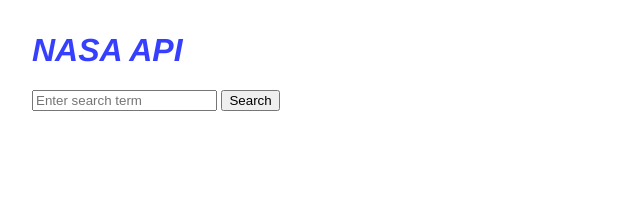
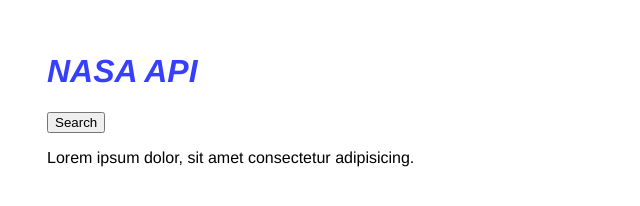
Before and after one commit to Skaletti/NASAapi, a plain HTML site: page index.html in a window 1280 px wide. Shown: the whole page, without its empty margins (0-640 px from the left). Drawn offline with Linux system fonts and the light colour scheme.

Commit message:
update js

```diff
--- a/index.html
+++ b/index.html
@@ -1,5 +1,6 @@
 <!DOCTYPE html>
 <html lang="en">
+
 <head>
   <title>NASA API</title>
   <meta charset="utf-8" />
@@ -10,22 +11,28 @@
   <script src="script.js" defer></script>
 
 </head>
+
 <body>
   <div class="container">
-      <h1>
+    <header class="header">
+      <h1 class="logo">
         NASA API
       </h1>
-      <input id="searchTerm" type="text" placeholder="Enter search term" />
-      <button id="search">
+    </header>
+    <main>
+      <button class="" id="search">
         Search
       </button>
       <div class="content-img" id="content">
-
+         <p class="title">Lorem ipsum dolor, sit amet consectetur adipisicing.</p>
       </div>
       <div class="content-img" id="next-content">
 
       </div>
+    </main>
+
   </div>
 
 </body>
+
 </html>
--- a/script.js
+++ b/script.js
@@ -10,10 +10,10 @@
 
 async function sendApiRequest(clickCount) {
     const APIKEY = "Kxxlkd2hUzVR8tw66hpQWLNdXHG8WAVaE7iZaemg"
-    let response = await (await fetch(`https://api.nasa.gov/mars-photos/api/v1/rovers/curiosity/photos?sol=1000&page=1&api_key=${APIKEY}`)).json();
+    let response = await (await fetch(`https://api.nasa.gov/mars-photos/api/v1/rovers/Curiosity/photos?sol=1000&page=1&api_key=${APIKEY}`)).json();
     console.log(response)
     useApiData(response,clickCount)
-    // console.log(clickCount)
+    // console.log(clickCount)  Curiosity, Opportunity, and Spirit
 }
 
 function parseCamera(camera) {
@@ -21,8 +21,16 @@
 }
 
 async function useApiData(response,clickCount) {
-    document.querySelector("#content").innerHTML += `<img src=${response.photos[clickCount].img_src}>`
-    document.querySelector("#content").innerHTML += `<span>${response.photos[clickCount].id}</>`
-    document.querySelector("#content").innerHTML += `<p>${response.photos[clickCount].sol}</>`
-    document.querySelector("#content").innerHTML += `<p>${parseCamera(response.photos[clickCount].camera)}</>`
+
+    const newDiv = document.createElement("div");
+    newDiv.innerHTML = `<img src=${response.photos[clickCount].img_src}>`
+
+    myDiv = document.getElementById("content");
+    document.body.insertAdjacentElement(myDiv, newDiv);
+
+    // document.querySelector("#content").innerHTML += `<img src=${response.photos[clickCount].img_src}>`
+    // document.querySelector("#content").innerHTML += `<span>${response.photos[clickCount].id}</>`
+    // document.querySelector("#content").innerHTML += `<p>${response.photos[clickCount].sol}</>`
+    // document.querySelector("#content").innerHTML += `<p>${parseCamera(response.photos[clickCount].camera)}</>`
+
 }
--- a/style.css
+++ b/style.css
@@ -1,11 +1,26 @@
-/* CSS files add styling rules to your content */
+*,
+::after,
+*::before {
+    box-sizing: border-box;
+}
 
 body {
     font-family: helvetica, arial, sans-serif;
     margin: 2em;
 }
 
-h1 {
+.container {
+  max-width: 1470px;
+  margin: 0 auto;
+  padding: 0px 15px;
+}
+
+.header {
+  display: flex;
+}
+
+.logo {
+  margin-right: 25px;
   font-style: italic;
   color: #373fff;
 }
@@ -16,7 +31,7 @@
 }
 
 .content-img{
-  max-width: 1000px;
+  max-width: 700px;
 }
 .content-img img {
   width: 100%;
```
Lines whose indentation alone changed are shown as unchanged.
